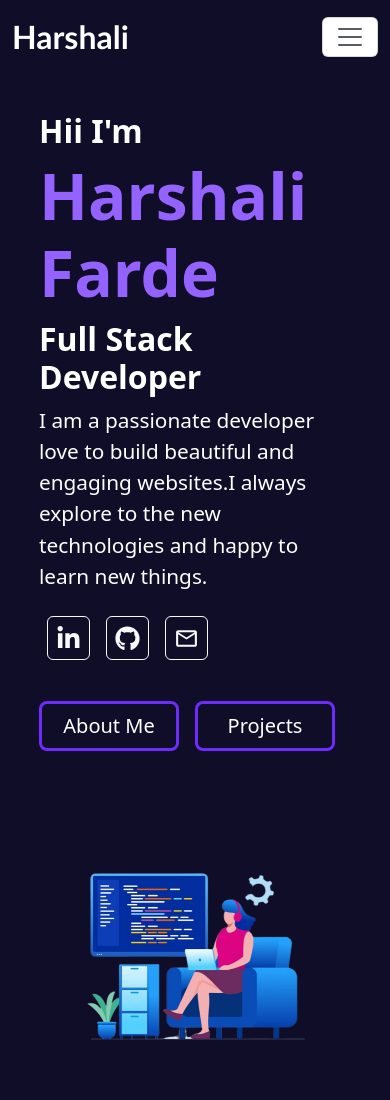
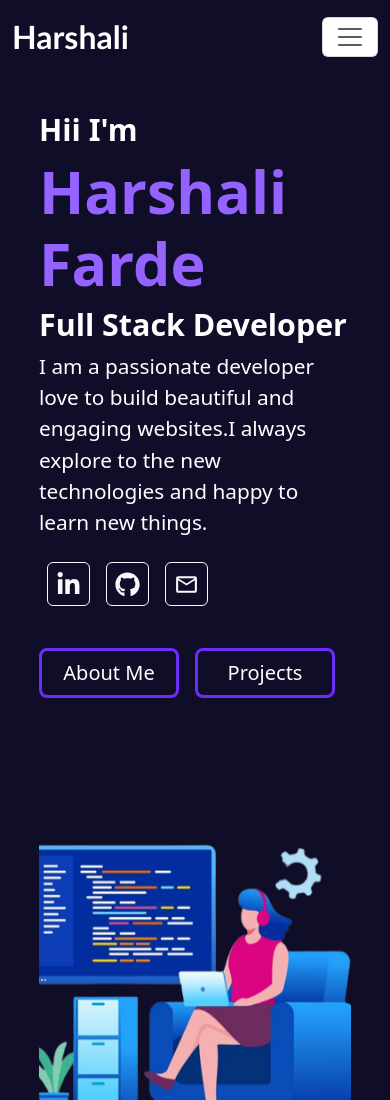
Before and after one commit to harshali08/Portfolio, a React (Create React App) app: page / in a window 390 px wide. Shown: the top 1100 px of the page. Built offline with nearby package versions, Linux system fonts and the light colour scheme.

Commit message:
home css done

```diff
--- a/src/components/css/Home.css
+++ b/src/components/css/Home.css
@@ -120,3 +120,29 @@ a{
   margin-top: 0vh;
 }
 }
+
+@media (max-width:1300px){
+  .home .right img{
+    height: 28rem;
+    width:35rem;
+  }
+}
+
+@media (max-width:1100px){
+  .home .right img{
+    height: 25rem;
+    width:32rem;
+  }
+  .home .name{
+
+    font-size: 3.7rem;
+
+
+}
+.home .domain{
+
+  font-size: 1.9rem;
+
+
+}
+}
```
